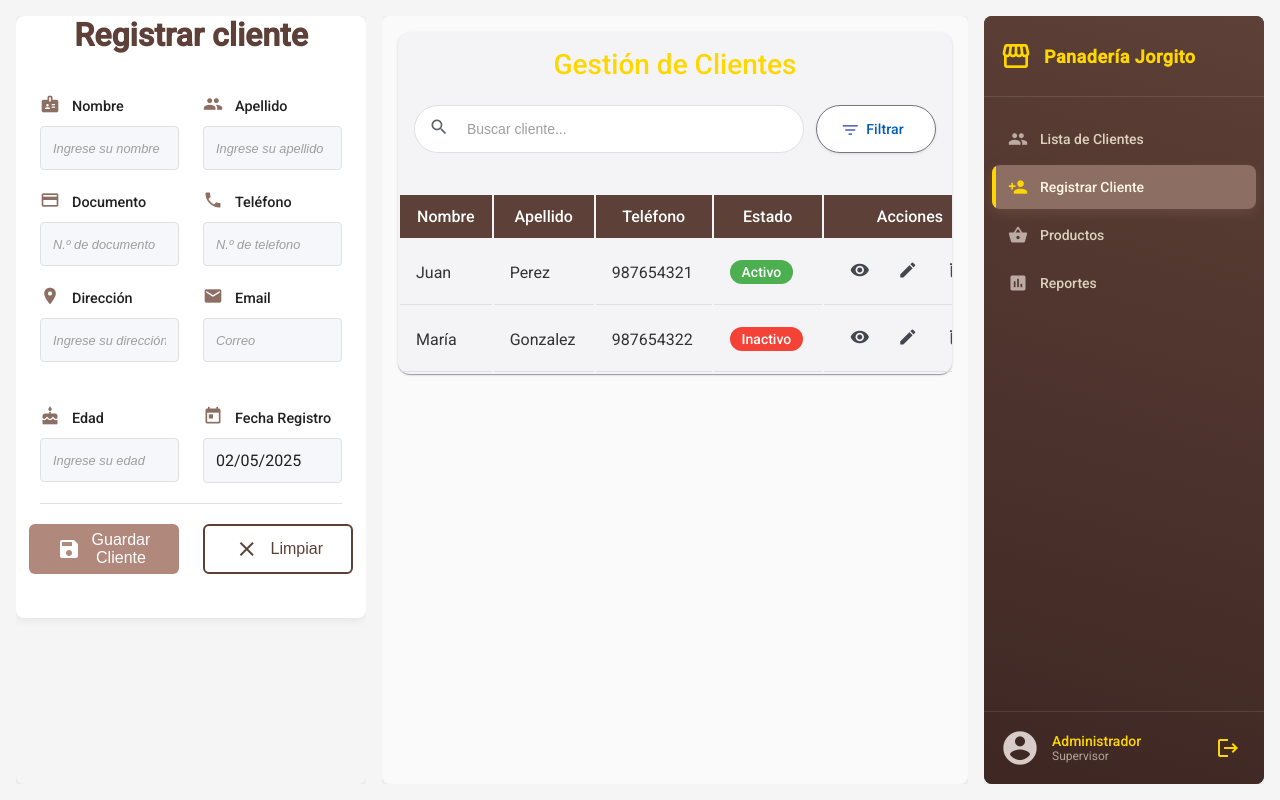
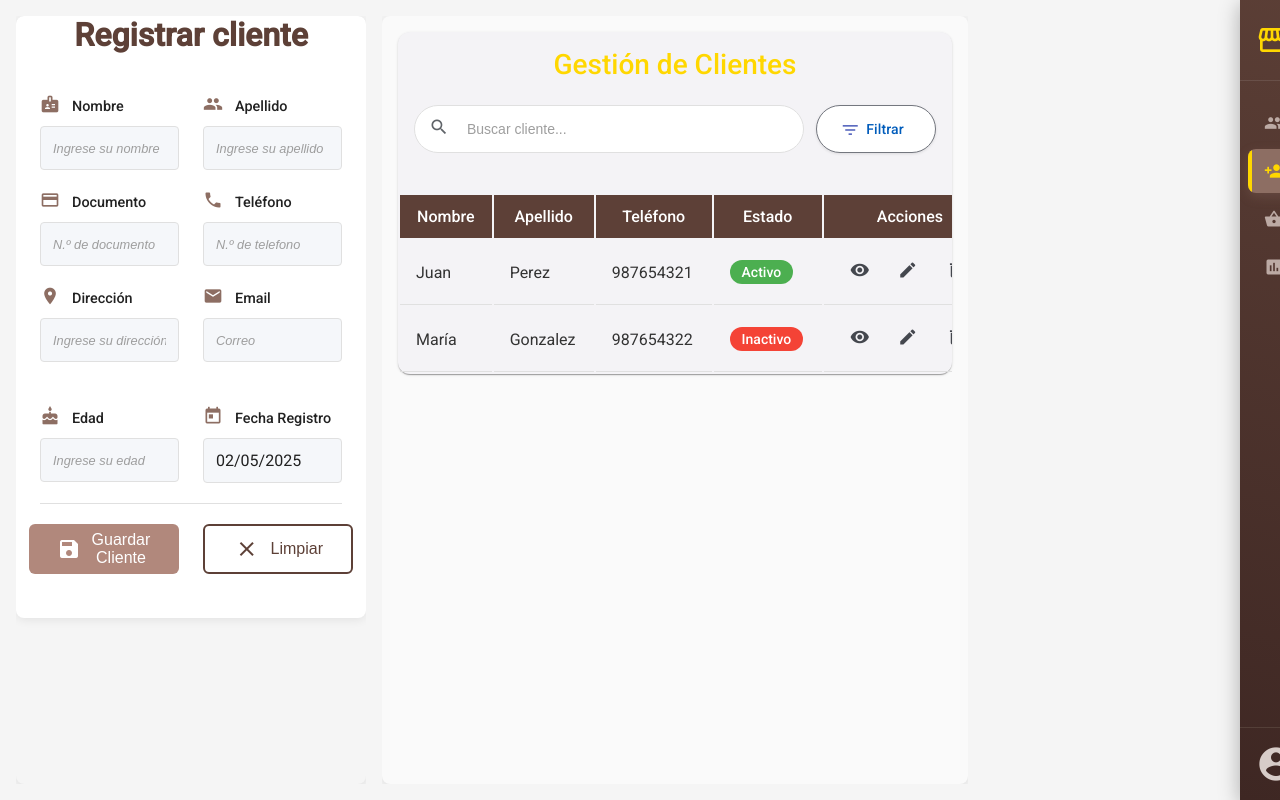
Before and after one commit to VictorTorreblancaFranco/PruebaAngular, an Angular app: page /customer-form in a window 1280 px wide. Built offline with nearby package versions, Linux system fonts and the light colour scheme.

Commit message:
actualizacion sidebar

```diff
--- a/src/app/app.component.html
+++ b/src/app/app.component.html
@@ -11,23 +11,16 @@
     <!-- Columna central - Lista de clientes -->
     <div class="list-column">
 
-
-      <!--<div class="action-bar">
-        <app-button-bar (onFilter)="handleFilter()" (onSearch)="handleSearch()" (onReset)="handleReset()">
-        </app-button-bar>
-      </div>-->
-
-
       <div class="list-container">
         <app-customer-list></app-customer-list>
       </div>
     </div>
 
     <!-- Columna derecha - Sidebar -->
-    <div class="sidebar-column">
-      <div class="sidebar-container">
+
+
         <app-sidebar></app-sidebar>
-      </div>
-    </div>
+
+
   </div>
 </div>
--- a/src/app/layout/sidebar/sidebar/sidebar.component.html
+++ b/src/app/layout/sidebar/sidebar/sidebar.component.html
@@ -1,4 +1,4 @@
-<div class="sidebar-container">
+<div class="sidebar-container" [class.expanded]="isExpanded">
     <div class="sidebar-header">
         <div class="logo-container">
             <mat-icon class="logo-icon">storefront</mat-icon>
@@ -22,7 +22,6 @@
                     <mat-icon class="chevron">chevron_right</mat-icon>
                 </a>
             </li>
-            <!-- Sección adicional recomendada -->
             <li class="nav-item">
                 <a routerLink="/products" routerLinkActive="active">
                     <mat-icon class="nav-icon">shopping_basket</mat-icon>
@@ -48,7 +47,6 @@
                 <span class="user-role">Supervisor</span>
             </div>
         </div>
-        <!-- Botón de cerrar sesión -->
         <button mat-icon-button class="logout-btn" (click)="logout()" matTooltip="Cerrar sesión">
             <mat-icon>logout</mat-icon>
         </button>
--- a/src/app/layout/sidebar/sidebar/sidebar.component.scss
+++ b/src/app/layout/sidebar/sidebar/sidebar.component.scss
@@ -2,18 +2,26 @@
     display: flex;
     flex-direction: column;
     width: 280px;
-    height: 96vh;
-    /* Cambiado a 100vh para ocupar toda la altura */
+    height: 100vh;
     background: linear-gradient(195deg, #5D4037, #3E2723);
     color: #FFF8E1;
     box-shadow: 0 4px 20px rgba(0, 0, 0, 0.3);
+    position: fixed;
+    right: -240px; /* Cambiado de left a right */
+    top: 0;
+    z-index: 1000;
     transition: all 0.3s ease;
-    position: relative;
-    z-index: 10;
+    overflow: hidden;
+
+    &:hover, &.expanded {
+        right: 0; /* Cambiado de left a right */
+        box-shadow: 0 4px 30px rgba(0, 0, 0, 0.4);
+    }
 
     .sidebar-header {
         padding: 24px 16px;
         border-bottom: 1px solid rgba(255, 255, 255, 0.1);
+        white-space: nowrap;
 
         .logo-container {
             display: flex;
@@ -60,6 +68,7 @@
                     transition: all 0.3s ease;
                     position: relative;
                     overflow: hidden;
+                    white-space: nowrap;
 
                     &:hover {
                         background: rgba(255, 248, 225, 0.1);
@@ -131,6 +140,7 @@
         display: flex;
         justify-content: space-between;
         align-items: center;
+        white-space: nowrap;
 
         .user-info {
             display: flex;
@@ -168,7 +178,6 @@
             &:hover {
                 transform: scale(1.1);
                 color: #FF6D00;
-                /* Naranja al hacer hover */
             }
 
             mat-icon {
@@ -180,9 +189,16 @@
     }
 }
 
-/* Efecto de tooltip personalizado */
+/* Tooltip personalizado */
 .mat-mdc-tooltip {
     background-color: #5D4037 !important;
     font-size: 12px !important;
     padding: 8px 12px !important;
 }
+
+/* Asegurar que el contenido principal no se esconda */
+:host {
+    display: block;
+    position: relative;
+    z-index: 1;
+}
--- a/src/app/layout/sidebar/sidebar/sidebar.component.ts
+++ b/src/app/layout/sidebar/sidebar/sidebar.component.ts
@@ -1,13 +1,15 @@
-import { Component } from '@angular/core';
+import { Component, HostListener } from '@angular/core';
 import { MatIconModule } from '@angular/material/icon';
 import { MatButtonModule } from '@angular/material/button';
 import { MatTooltipModule } from '@angular/material/tooltip';
 import { RouterModule } from '@angular/router';
+import { CommonModule } from '@angular/common';
 
 @Component({
   selector: 'app-sidebar',
   standalone: true,
   imports: [
+    CommonModule,
     MatIconModule,
     MatButtonModule,
     MatTooltipModule,
@@ -17,17 +19,23 @@ import { RouterModule } from '@angular/router';
   styleUrls: ['./sidebar.component.scss']
 })
 export class SidebarComponent {
-  // Método para cerrar sesión
+  isExpanded = false;
+
+  @HostListener('mouseenter')
+  onMouseEnter() {
+    this.isExpanded = true;
+  }
+
+  @HostListener('mouseleave')
+  onMouseLeave() {
+    this.isExpanded = false;
+  }
+
   logout() {
     console.log('Cerrando sesión...');
-    // Aquí iría la lógica real para cerrar sesión
-    // Ejemplo: this.authService.logout();
-    // Y redirección: this.router.navigate(['/login']);
   }
 
-  // Recomendación: Añadir método para verificar rol de usuario
   get isAdmin(): boolean {
-    // Lógica para verificar si es administrador
-    return true; // Ejemplo
+    return true;
   }
 }
```
